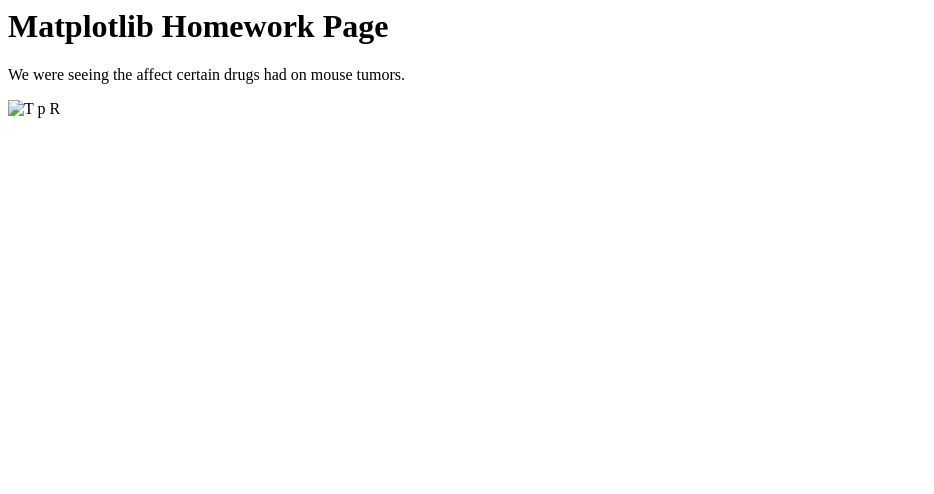
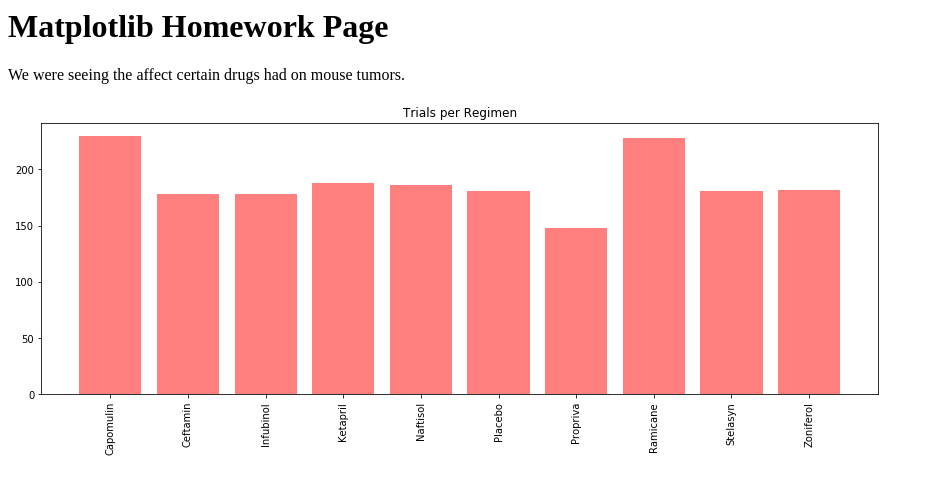
Before and after one commit to patrickjpatten/Matplotlib, a plain HTML site: page index.html in a window 1280 px wide. Shown: the whole page, without its empty margins (0-934 px from the left). Drawn offline with Linux system fonts and the light colour scheme.

Commit message:
Update index.html

```diff
--- a/index.html
+++ b/index.html
@@ -5,5 +5,5 @@
 
 <body>
     <p>We were seeing the affect certain drugs had on mouse tumors.</p>
-    <img src="trialsperregimen" alt="T p R" ">
+    <img src="trialsperregimen.png" alt="T p R" ">
 </body>
```
